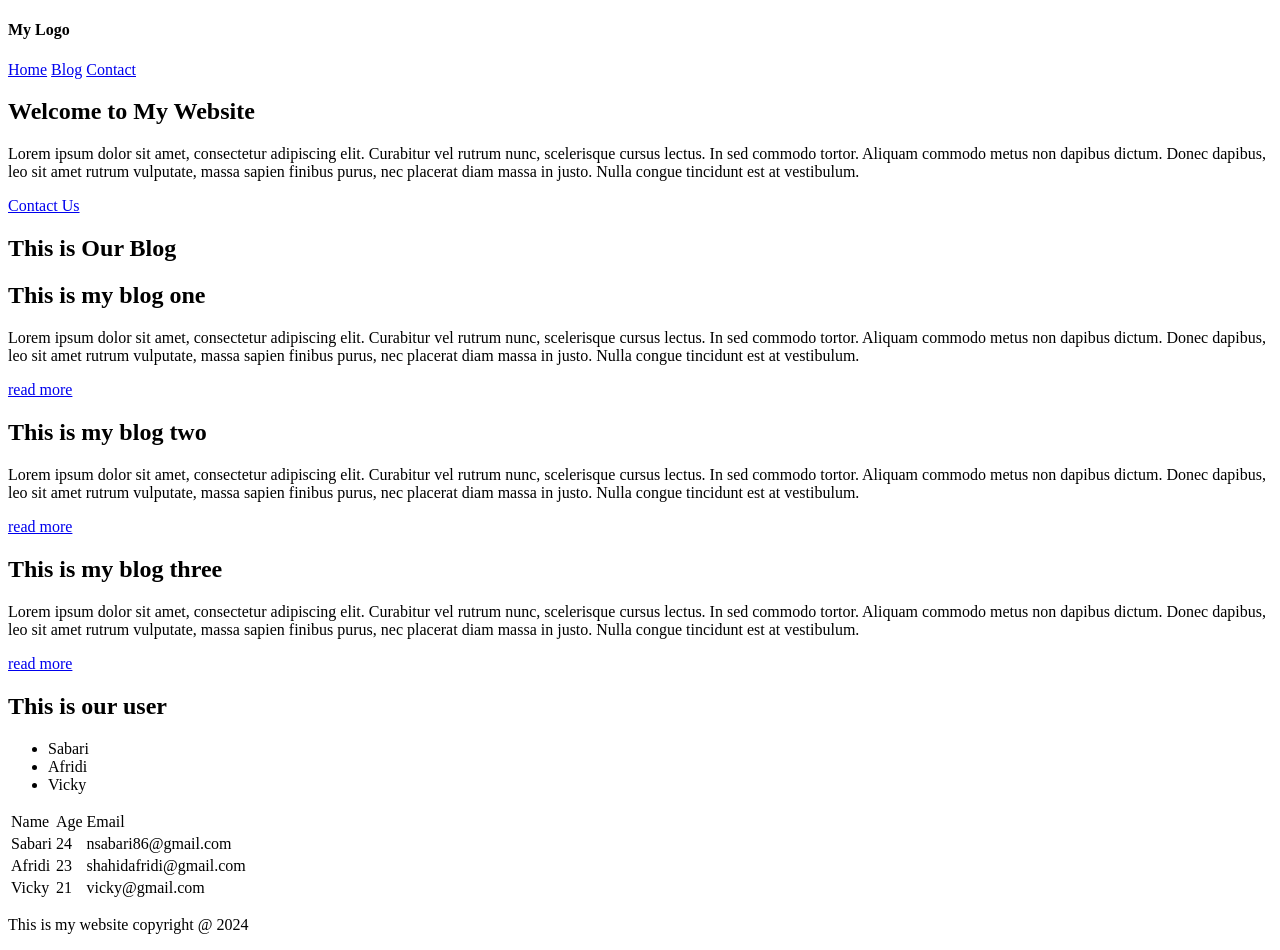
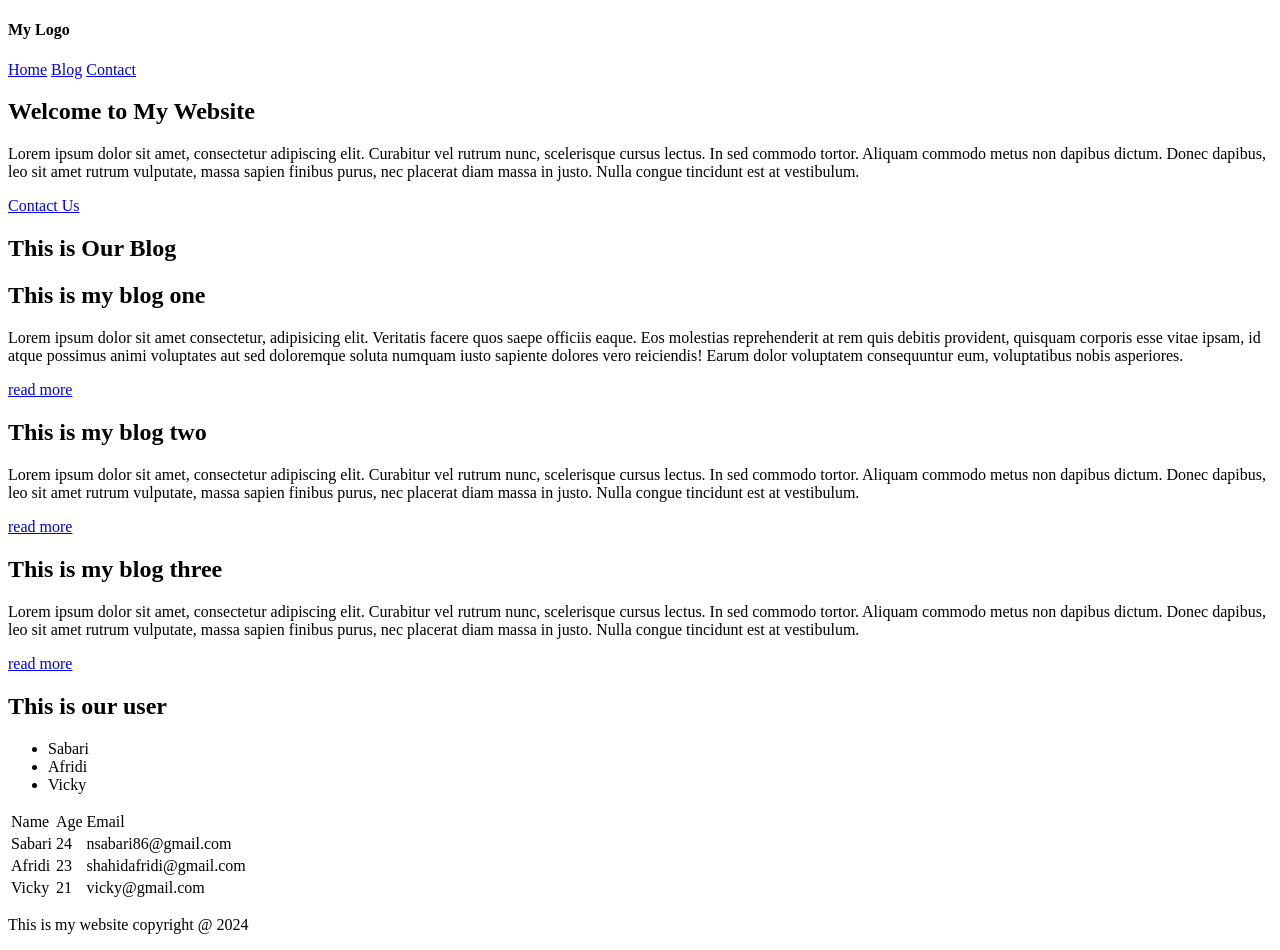
Before and after one commit to CodeSabariGK/MyFirstWebSite, a plain HTML site: page index.html in a window 1280 px wide. Drawn offline with Linux system fonts and the light colour scheme.

Commit message:
content added

```diff
--- a/index.html
+++ b/index.html
@@ -27,11 +27,7 @@
         <h2>This is Our Blog</h2>
         <div id="blog-1">
             <h2>This is my blog one</h2>
-            <p>
-            Lorem ipsum dolor sit amet, consectetur adipiscing elit. Curabitur vel rutrum nunc, scelerisque cursus lectus. In sed commodo tortor.
-            Aliquam commodo metus non dapibus dictum. Donec dapibus, leo sit amet rutrum vulputate, massa sapien finibus purus, nec placerat
-            diam massa in justo. Nulla congue tincidunt est at vestibulum.
-            </p>
+            <p>Lorem ipsum dolor sit amet consectetur, adipisicing elit. Veritatis facere quos saepe officiis eaque. Eos molestias reprehenderit at rem quis debitis provident, quisquam corporis esse vitae ipsam, id atque possimus animi voluptates aut sed doloremque soluta numquam iusto sapiente dolores vero reiciendis! Earum dolor voluptatem consequuntur eum, voluptatibus nobis asperiores.</p>
             <a href="./blog-one.html">read more</a>
         </div>
         <div id="blog-2">
```
